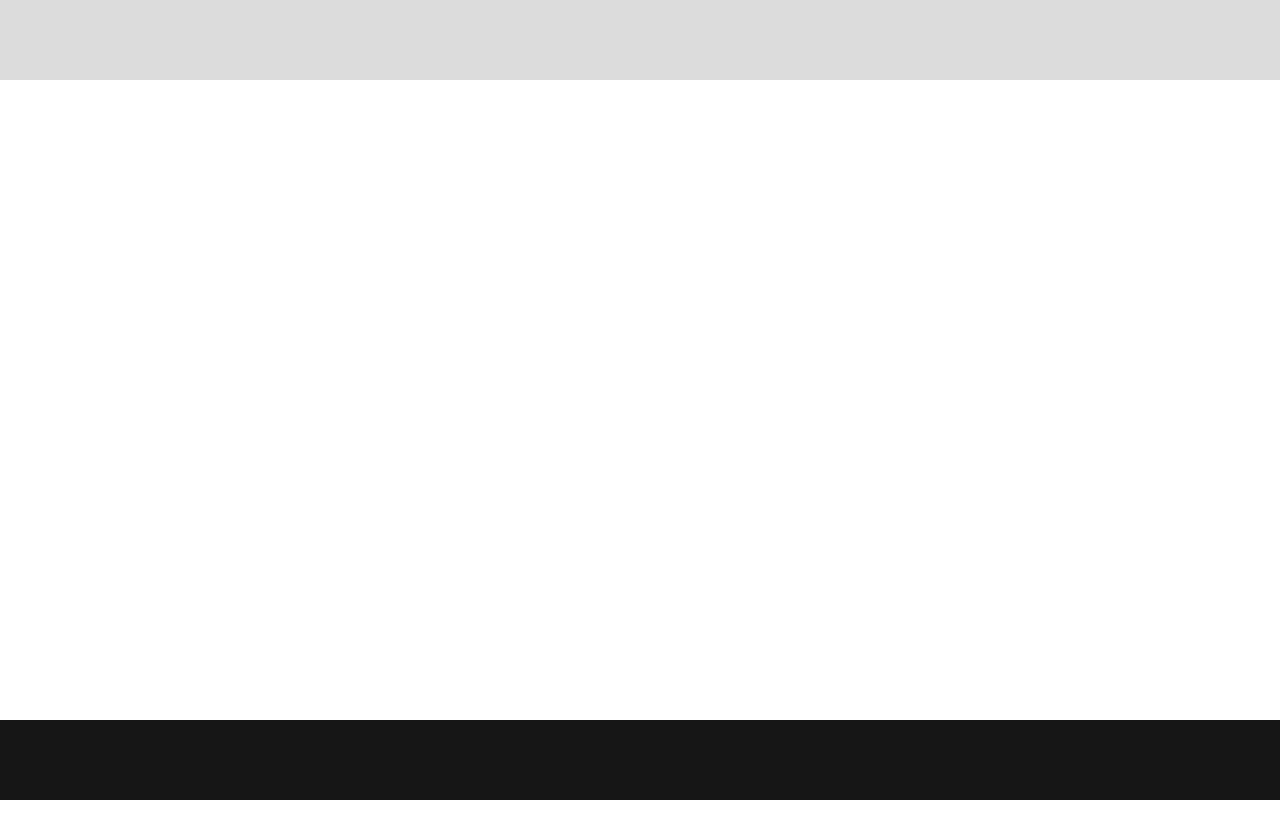
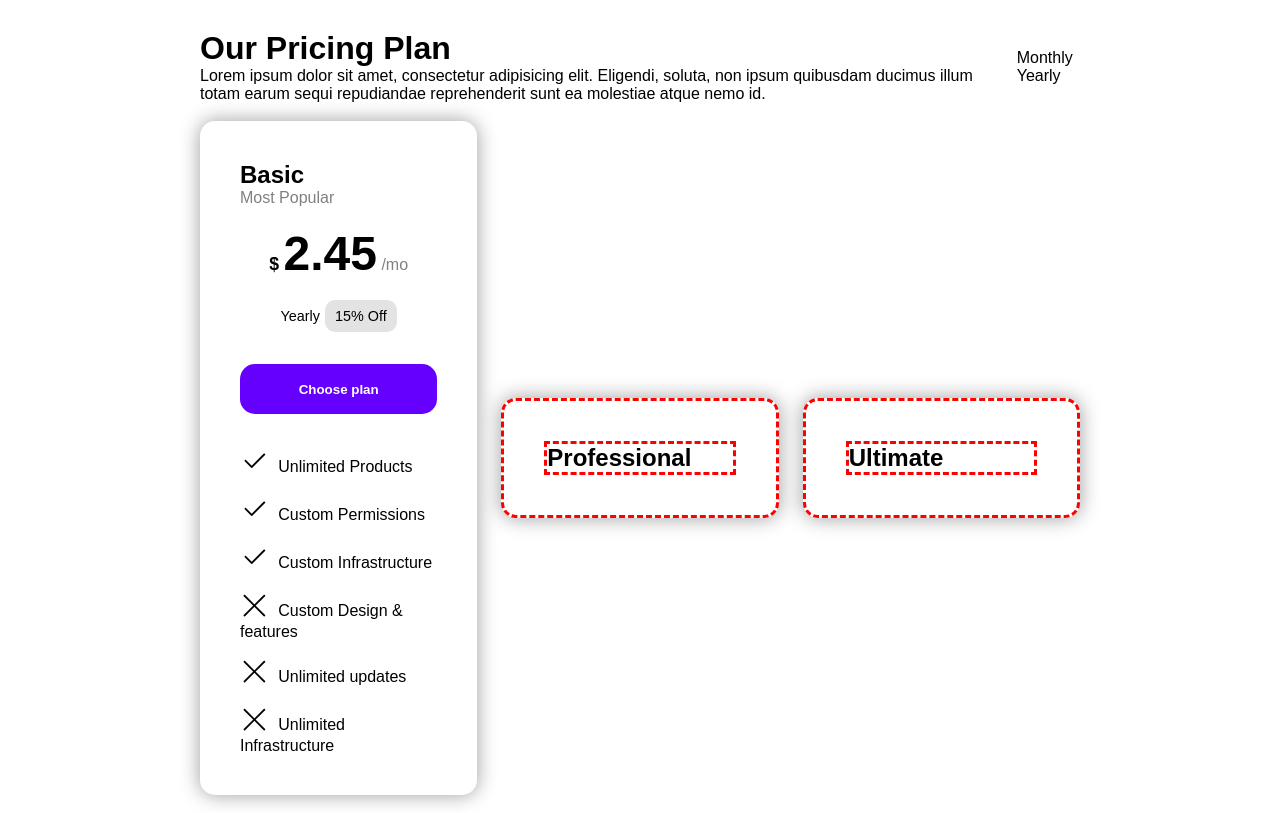
Before and after one commit to mattia-galasso/htmlcss-pricing-plan, a plain HTML site: page index.html in a window 1280 px wide. Drawn offline with nearby package versions, Linux system fonts and the light colour scheme.

Commit message:
Add First Card

```diff
--- a/css/style.css
+++ b/css/style.css
@@ -20,36 +20,136 @@ a {
   text-decoration: none;
 }
 
+button {
+  text-decoration: none;
+  border: none;
+}
+
 /* UTILITIES */
+
+body {
+  font-family: sans-serif;
+}
 
 .debug,
 .debug > * {
   border: 3px dashed red;
-  padding: 6px;
   min-height: 30px;
 }
 
 /* LAYOUT */
 
-.wrapper {
+.container {
+  max-width: 70%;
+  padding: 0 0.5rem;
+  margin: 0 auto;
+}
+
+/* HEADER */
+.page-header {
+  margin: 30px 0;
+  display: flex;
+  justify-content: center;
+  align-items: center;
+}
+
+/* MAIN CONTENTS */
+.page-main {
+  margin: 30px 0;
+}
+
+.cards-section {
+  display: flex;
+  flex-direction: row;
+  justify-content: center;
+  align-items: center;
+  gap: 1.5rem;
+  height: 650px;
+}
+
+.plan-card {
+  width: calc(100% / 3 - 1.5rem * 2 / 3);
+  height: ;
+  border-radius: 15px;
+  padding: 2.5rem;
+  background-color: white;
+  box-shadow: 0px 0px 20px 0px #9d9d9d;
+
   display: flex;
   flex-direction: column;
-  height: 100vh;
+  gap: 2rem;
 }
 
-.page-header {
-  min-height: 80px;
-  background-color: rgb(220, 220, 220);
+/* INFORMATION */
+.plan-infos {
+  display: flex;
+  flex-direction: column;
+  justify-content: center;
+  align-items: center;
+  gap: 1.2rem;
 }
 
-.page-main {
-  flex-grow: 1;
-  overflow: auto;
+.plan-name {
+  align-self: flex-start;
 }
 
-.page-footer {
-  min-height: 80px;
-  background-color: rgb(22, 22, 22);
+.plan-name > span,
+.prize-plan {
+  color: #808080;
+}
+
+.prize-plan > .dollar-symbol,
+.prize-plan > .prize {
+  color: black;
+  font-weight: 600;
+  font-size: 1.1rem;
+}
+
+.prize-plan > .prize {
+  font-size: 3rem;
+}
+
+.plan-yearly {
+  display: flex;
+  align-items: center;
+  justify-content: center;
+  gap: 5px;
+  font-size: 0.9rem;
+}
+
+.rate-square {
+  width: 4.5rem;
+  height: 2rem;
+  background: #e3e3e3;
+  align-content: center;
+  text-align: center;
+  border-radius: 10px;
+}
+
+/* CHOOSE PLAN BUTTON */
+.choose-btn {
+  width: 100%;
+  height: 50px;
+  margin: 0 auto;
+
+  border-radius: 15px;
+  background-color: #6500ff;
   color: white;
-  margin-top: auto;
+  font-weight: 600;
 }
+
+/* PERMISSIONS LIST */
+
+.products-lists {
+  display: flex;
+  flex-direction: column;
+  justify-content: center;
+  align-items: flex-start;
+  gap: 15px;
+  font-weight: 300;
+}
+
+.products-lists i {
+  font-size: 1.8rem;
+  padding-right: 5px;
+}
--- a/index.html
+++ b/index.html
@@ -8,16 +8,90 @@
     <meta name="keywords" content="" />
     <title>Pricing Plan</title>
 
+    <!-- BOOTSTRAP ICON -->
+    <link
+      rel="stylesheet"
+      href="https://cdn.jsdelivr.net/npm/bootstrap-icons@1.13.1/font/bootstrap-icons.min.css"
+    />
+
     <!-- CUSTOM CSS -->
     <link rel="stylesheet" href="./css/style.css" />
   </head>
   <body>
-    <div class="wrapper">
+    <div class="container">
       <header class="page-header">
-        <div class="header-container"></div>
+        <!-- HEADER -->
+        <div class="header-text">
+          <h1>Our Pricing Plan</h1>
+          <p>
+            Lorem ipsum dolor sit amet, consectetur adipisicing elit. Eligendi,
+            soluta, non ipsum quibusdam ducimus illum totam earum sequi
+            repudiandae reprehenderit sunt ea molestiae atque nemo id.
+          </p>
+        </div>
+        <div class="planner-period">
+          <span>Monthly</span>
+          <span>Yearly</span>
+        </div>
       </header>
-      <main class="page-main"></main>
-      <footer class="page-footer"></footer>
+      <main class="page-main">
+        <section class="cards-section">
+          <!-- BASIC PLAN -->
+          <div class="basic-plan plan-card">
+            <section class="plan-infos">
+              <div class="plan-name">
+                <h2>Basic</h2>
+                <span>Most Popular</span>
+              </div>
+              <div class="prize-plan">
+                <span class="dollar-symbol">$</span>
+                <span class="prize">2.45</span> /mo
+              </div>
+              <div class="plan-yearly">
+                Yearly
+                <div class="rate-square">15% Off</div>
+              </div>
+            </section>
+            <button class="choose-btn">Choose plan</button>
+            <ul class="products-lists">
+              <li>
+                <i class="bi bi-check2"></i>
+                <span class="item-product">Unlimited Products</span>
+              </li>
+              <li>
+                <i class="bi bi-check2"></i>
+                <span class="item-product">Custom Permissions</span>
+              </li>
+              <li>
+                <i class="bi bi-check2"></i>
+                <span class="item-product">Custom Infrastructure</span>
+              </li>
+              <li>
+                <i class="bi bi-x-lg"></i>
+                <span class="item-product">Custom Design & features</span>
+              </li>
+              <li>
+                <i class="bi bi-x-lg"></i>
+                <span class="item-product">Unlimited updates</span>
+              </li>
+              <li>
+                <i class="bi bi-x-lg"></i>
+                <span class="item-product">Unlimited Infrastructure</span>
+              </li>
+            </ul>
+          </div>
+
+          <!-- PROFESSIONAL PLAN -->
+          <div class="debug professional-plan plan-card">
+            <h2>Professional</h2>
+          </div>
+
+          <!-- ULTIMATE PLAN -->
+          <div class="debug ultimate-plan plan-card">
+            <h2>Ultimate</h2>
+          </div>
+        </section>
+      </main>
     </div>
   </body>
 </html>
```
